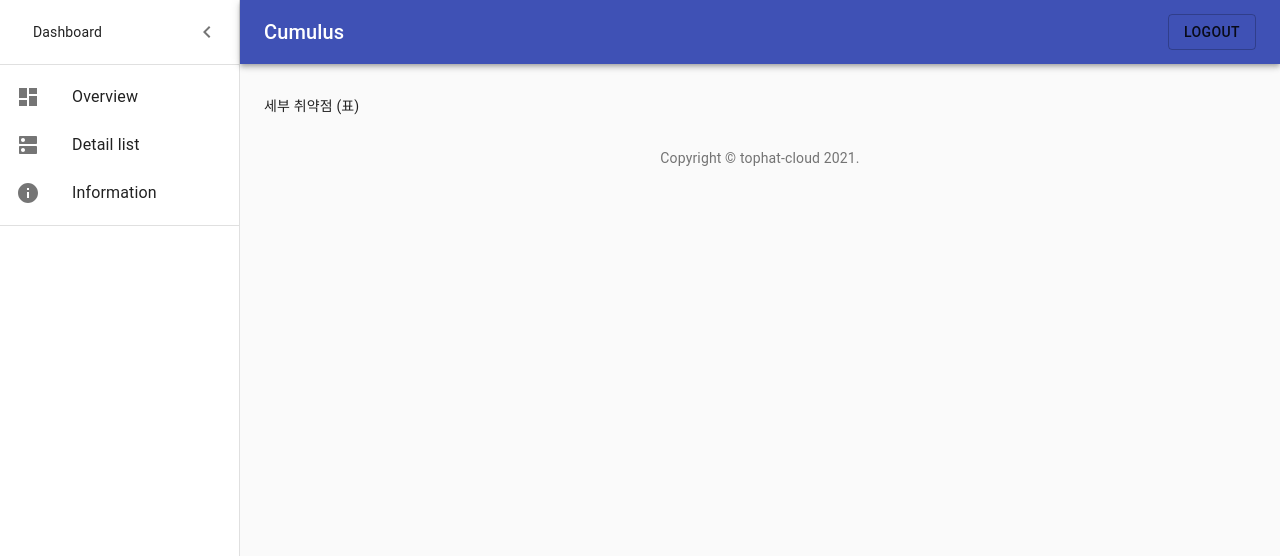
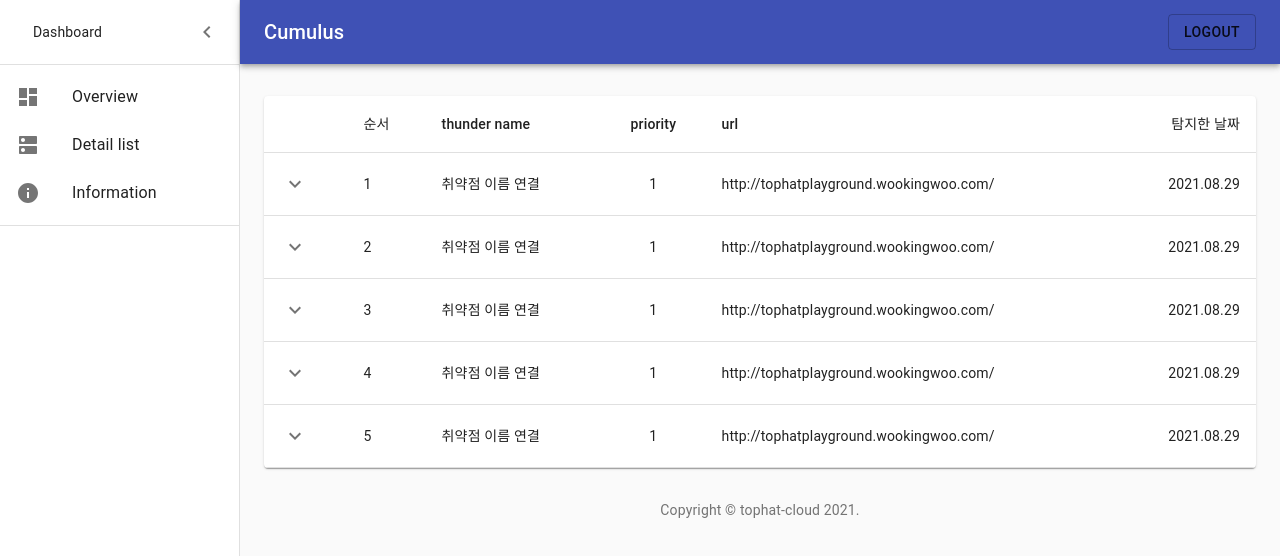
Before and after one commit to tophat-cloud/cumulus-front, a React (Create React App) app: page /dashboard/detail in a window 1280 px wide. Shown: the top 556 px of the page. Built offline with nearby package versions, Linux system fonts and the light colour scheme.

Commit message:
Add feature: create detail list tables
Show detail thunder information

```diff
--- a/src/dashboard/DetailList/DetailList.js
+++ b/src/dashboard/DetailList/DetailList.js
@@ -1,5 +1,20 @@
 import React from "react";
 import clsx from "clsx";
+
+import PropTypes from "prop-types";
+import { makeStyles } from "@material-ui/core/styles";
+import Box from "@material-ui/core/Box";
+import Collapse from "@material-ui/core/Collapse";
+import IconButton from "@material-ui/core/IconButton";
+import Table from "@material-ui/core/Table";
+import TableBody from "@material-ui/core/TableBody";
+import TableCell from "@material-ui/core/TableCell";
+import TableContainer from "@material-ui/core/TableContainer";
+import TableHead from "@material-ui/core/TableHead";
+import TableRow from "@material-ui/core/TableRow";
+import Typography from "@material-ui/core/Typography";
+import KeyboardArrowDownIcon from "@material-ui/icons/KeyboardArrowDown";
+import KeyboardArrowUpIcon from "@material-ui/icons/KeyboardArrowUp";
 
 import Grid from "@material-ui/core/Grid";
 import Paper from "@material-ui/core/Paper";
@@ -7,14 +22,170 @@ import Paper from "@material-ui/core/Paper";
 import DashboardComponent from "../Dashboard";
 import { useStyles } from "../useStyles";
 
-export default function DetailList() {
-  const classes = useStyles();
+const useRowStyles = makeStyles({
+  root: {
+    "& > *": {
+      borderBottom: "unset",
+    },
+  },
+});
 
-  const fixedHeightPaper = clsx(classes.paper, classes.fixedHeight);
+function createData(index, thunder_name, priority, url, created_at) {
+  return {
+    index,
+    thunder_name,
+    priority,
+    url,
+    created_at,
+    detailDataList: [
+      {
+        insecureCode: 111,
+        comment: "취약점 설명",
+        suggestion: "제안 사항",
+        rel_link: "관련 링크",
+      },
+      {
+        insecureCode: 222,
+        comment: "취약점 설명",
+        suggestion: "제안 사항",
+        rel_link: "관련 링크",
+      },
+    ],
+  };
+}
+
+function Row(props) {
+  const { row } = props;
+  const [open, setOpen] = React.useState(false);
+  const classes = useRowStyles();
 
   return (
-    <>
-      <DashboardComponent>세부 취약점 (표)</DashboardComponent>
-    </>
+    <React.Fragment>
+      <TableRow className={classes.root}>
+        <TableCell>
+          <IconButton
+            aria-label="expand row"
+            size="small"
+            onClick={() => setOpen(!open)}
+          >
+            {open ? <KeyboardArrowUpIcon /> : <KeyboardArrowDownIcon />}
+          </IconButton>
+        </TableCell>
+        <TableCell component="th" scope="row">
+          {row.index}
+        </TableCell>
+        <TableCell align="left">{row.thunder_name}</TableCell>
+        <TableCell align="center">{row.priority}</TableCell>
+        <TableCell align="left">{row.url}</TableCell>
+        <TableCell align="right">{row.created_at}</TableCell>
+      </TableRow>
+      <TableRow>
+        <TableCell style={{ paddingBottom: 0, paddingTop: 0 }} colSpan={6}>
+          <Collapse in={open} timeout="auto" unmountOnExit>
+            <Box margin={1}>
+              <Typography variant="h6" gutterBottom component="div">
+                Thunder Detail
+              </Typography>
+
+              {row.detailDataList.map((detailData) => (
+                <>
+                  <div>insecureCode: {detailData.insecureCode}</div>
+                  <div>comment: {detailData.comment}</div>
+                  <div>suggestion: {detailData.suggestion}</div>
+                  <div>rel_link: {detailData.rel_link}</div>
+                  <br />
+                </>
+              ))}
+            </Box>
+          </Collapse>
+        </TableCell>
+      </TableRow>
+    </React.Fragment>
   );
 }
+
+Row.propTypes = {
+  row: PropTypes.shape({
+    thunder_name: PropTypes.string.isRequired,
+    url: PropTypes.string.isRequired,
+    priority: PropTypes.number.isRequired,
+    detailDataList: PropTypes.arrayOf(
+      PropTypes.shape({
+        insecureCode: PropTypes.number.isRequired,
+        comment: PropTypes.string.isRequired,
+        suggestion: PropTypes.string.isRequired,
+        rel_link: PropTypes.string.isRequired,
+      })
+    ).isRequired,
+    index: PropTypes.number.isRequired,
+    price: PropTypes.number.isRequired,
+    created_at: PropTypes.string.isRequired,
+  }).isRequired,
+};
+
+const rows = [
+  createData(
+    1,
+    "취약점 이름 연결",
+    1,
+    "http://tophatplayground.wookingwoo.com/",
+    "2021.08.29"
+  ),
+  createData(
+    2,
+    "취약점 이름 연결",
+    1,
+    "http://tophatplayground.wookingwoo.com/",
+    "2021.08.29"
+  ),
+  createData(
+    3,
+    "취약점 이름 연결",
+    1,
+    "http://tophatplayground.wookingwoo.com/",
+    "2021.08.29"
+  ),
+  createData(
+    4,
+    "취약점 이름 연결",
+    1,
+    "http://tophatplayground.wookingwoo.com/",
+    "2021.08.29"
+  ),
+  createData(
+    5,
+    "취약점 이름 연결",
+    1,
+    "http://tophatplayground.wookingwoo.com/",
+    "2021.08.29"
+  ),
+];
+
+export default function DetailList() {
+  // const classes = useStyles();
+  // const fixedHeightPaper = clsx(classes.paper, classes.fixedHeight);
+
+  return (
+    <DashboardComponent>
+      <TableContainer component={Paper}>
+        <Table aria-label="collapsible table">
+          <TableHead>
+            <TableRow>
+              <TableCell />
+              <TableCell>순서</TableCell>
+              <TableCell align="left">thunder name</TableCell>
+              <TableCell align="center">priority</TableCell>
+              <TableCell align="left">url</TableCell>
+              <TableCell align="right">탐지한 날짜</TableCell>
+            </TableRow>
+          </TableHead>
+          <TableBody>
+            {rows.map((row) => (
+              <Row key={row.index} row={row} />
+            ))}
+          </TableBody>
+        </Table>
+      </TableContainer>
+    </DashboardComponent>
+  );
+}
```
